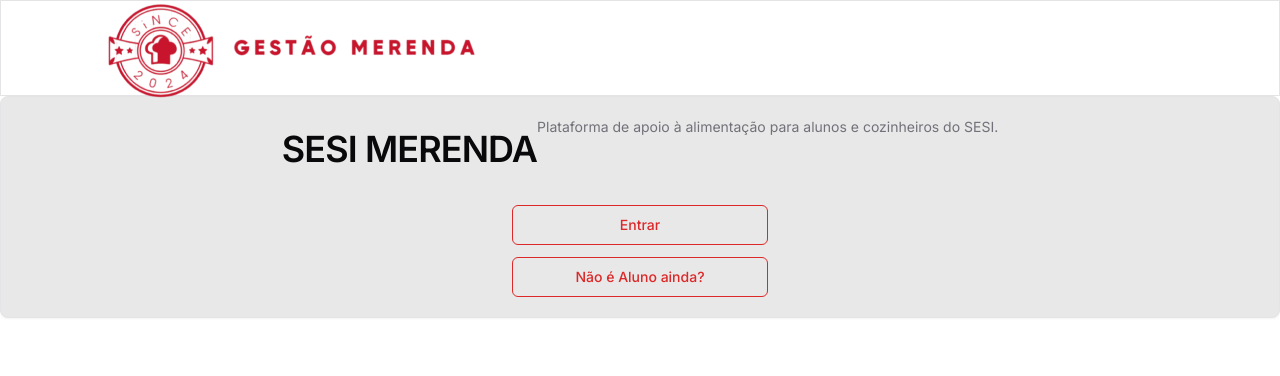
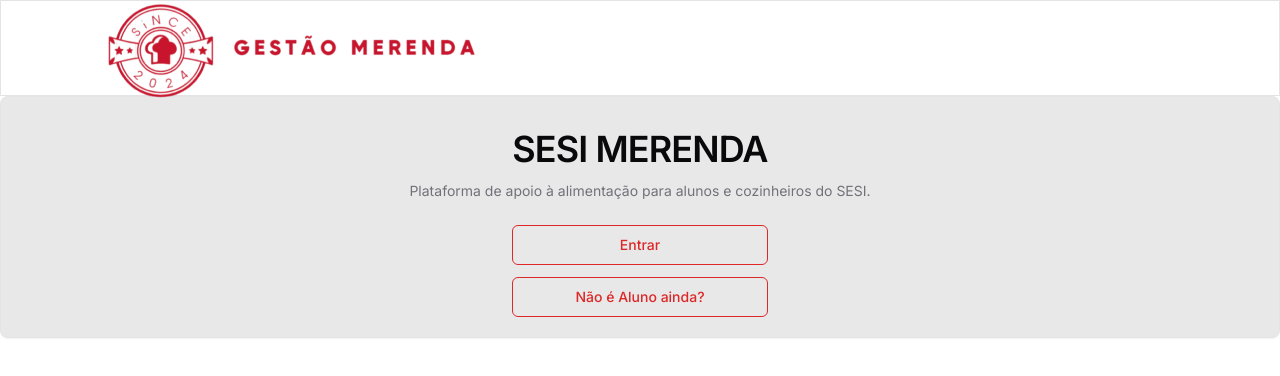
Before and after one commit to 1Edum/Merenda, a Next.js app in the folder frontend/: page / in a window 1280 px wide. Shown: the top 376 px of the page. Built offline with nearby package versions, Linux system fonts and the light colour scheme.

Commit message:
feat: updating styles in banner component

```diff
--- a/frontend/app/_components/banner.tsx
+++ b/frontend/app/_components/banner.tsx
@@ -12,7 +12,7 @@ import {
 export default function Banner() {
   return (
     <Card className="bg-secondary text-center p-5 flex flex-col items-center">
-      <CardHeader>
+      <CardHeader className="flex-col">
         <CardTitle className="text-4xl uppercase font-semibold py-3">Sesi Merenda</CardTitle>
         <CardDescription>
           Plataforma de apoio à alimentação para alunos e cozinheiros do SESI.
```
